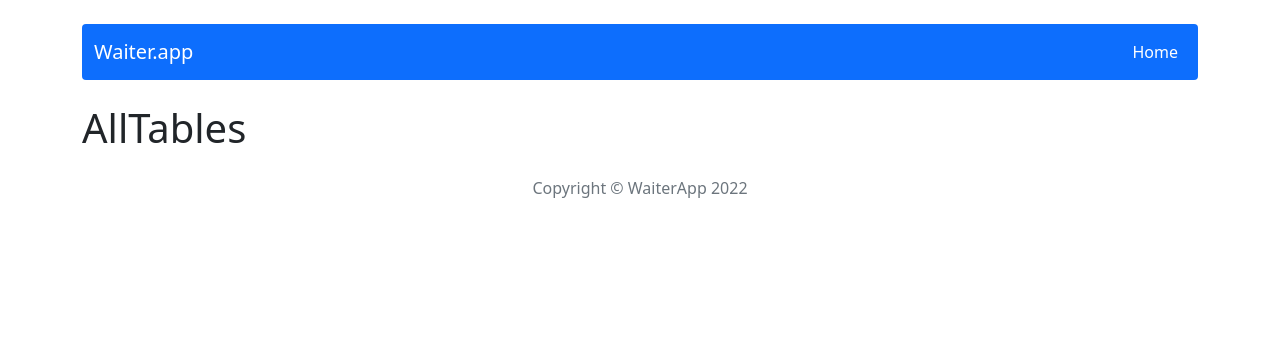
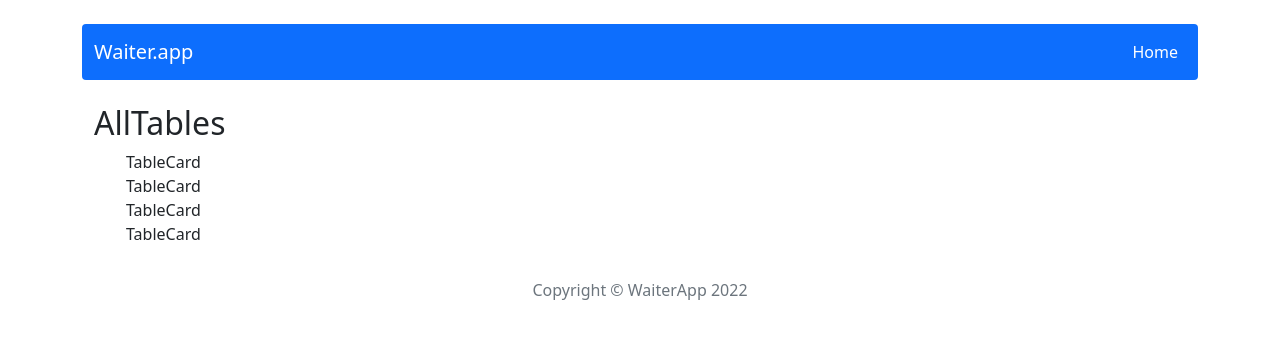
Before and after one commit to evacu8/react-waiter-app, a React (Create React App) app: page / in a window 1280 px wide. Shown: the top 338 px of the page. Built offline with nearby package versions, Linux system fonts and the light colour scheme; data requests are answered from the project's data file.

Commit message:
Connect db.json with redux store

```diff
--- a/src/App.js
+++ b/src/App.js
@@ -5,8 +5,15 @@ import Table from './components/pages/Table/Table';
 import NotFound from './components/pages/NotFound/NotFound';
 import Header from './components/views/Header/Header';
 import Footer from './components/views/Footer/Footer';
+import { fetchTables } from './redux/tablesRedux';
+import { useDispatch } from 'react-redux';
+import { useEffect } from 'react';
 
 const App = () => {
+  const dispatch = useDispatch();
+
+  useEffect(() => fetchTables(dispatch), [dispatch]);
+
   return (
     <Container>
        <Header />
--- a/src/components/features/AllTables/AllTables.js
+++ b/src/components/features/AllTables/AllTables.js
@@ -1,8 +1,23 @@
+import { useSelector } from "react-redux";
+import { getAllTables } from "../../../redux/tablesRedux";
+import { Container } from "react-bootstrap";
+import TableCard from "../TableCard/TableCard"
+
 const AllTables = () => {
+
+  const tables = useSelector(state => getAllTables(state));
+
   return (
-    <div>
-      <h1>AllTables</h1>
-    </div>
+    <Container>
+      <h2>AllTables</h2>
+      <ul className="d-flex flex-wrap row">
+        {tables.map(table =>
+          <TableCard
+            key={table.id}
+          />)}
+      </ul>
+
+    </Container>
   );
 };
 
--- a/src/components/features/TableCard/TableCard.js
+++ b/src/components/features/TableCard/TableCard.js
@@ -0,0 +1,9 @@
+const TableCard = () => {
+  return (
+    <div>
+      TableCard
+    </div>
+  );
+};
+
+export default TableCard;
--- a/src/redux/tablesRedux.js
+++ b/src/redux/tablesRedux.js
@@ -1,11 +1,22 @@
 //selectors
+export const getAllTables = state => state.tables;
 
 // actions
 const createActionName = actionName => `app/tables/${actionName}`;
+const UPDATE_TABLES = actionName => createActionName('UPDATE_TABLES');
 
 // action creators
+export const updateTables = payload => ({type: UPDATE_TABLES, payload});
+export const fetchTables = dispatch => {
+  fetch('http://localhost:3131/tables')
+    .then(res => res.json())
+    .then(tables => dispatch(updateTables(tables)));
+};
+
 const tablesReducer = (statePart = [], action) => {
   switch (action.type) {
+    case UPDATE_TABLES:
+      return [...action.payload]
     default:
       return statePart;
   };
```
